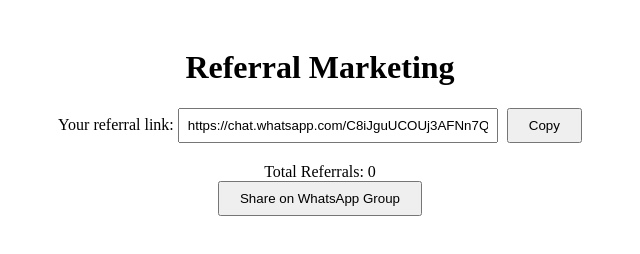
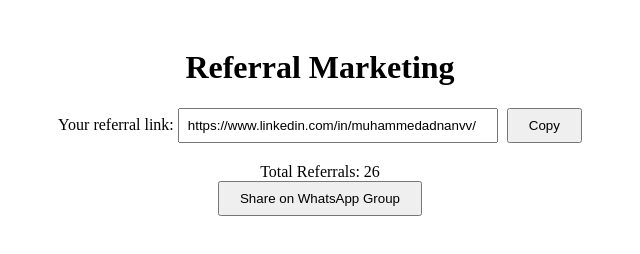
Before and after one commit to muhammedadnanv/refferalapp, a plain HTML site: page index.html in a window 1280 px wide. Both pictures are taken after a click on the button "Share on WhatsApp Group". Shown: the full height of the page, 320-960 px from the left. Drawn offline with Linux system fonts and the light colour scheme.

Commit message:
Update index.html

```diff
--- a/index.html
+++ b/index.html
@@ -42,17 +42,23 @@
     </div>
 
     <script>
-        const whatsappGroupLink = "https://chat.whatsapp.com/C8iJguUCOUj3AFNn7Q0hE2";
-
-        function generateReferralCode() {
-            return Math.random().toString(36).substr(2, 8).toUpperCase();
-        }
+        const referralLinks = [
+            "https://www.linkedin.com/in/muhammedadnanvv/",
+            "https://topmate.io/join/muhammad_adnan10",
+            "https://chat.whatsapp.com/C8iJguUCOUj3AFNn7Q0hE2",
+            "https://www.linkedin.com/in/adwebcomicagency/"
+        ];
+        let currentReferralIndex = 0;
 
         function updateReferralInfo() {
             const referralInput = document.getElementById('referral-input');
-            referralInput.value = whatsappGroupLink;
-            const referralCount = document.getElementById('referral-count-value');
-            referralCount.textContent = getReferralCount(); // Assume there's a function to fetch the count
+            const selectedLink = referralLinks[currentReferralIndex];
+            referralInput.value = selectedLink;
+            currentReferralIndex = (currentReferralIndex + 1) % referralLinks.length; // Loop through the links
+            // Here you can fetch the referral count asynchronously if needed
+            // For now, let's assume it's fetched successfully
+            const referralCount = getReferralCount(); // Assume there's a function to fetch the count
+            document.getElementById('referral-count-value').textContent = referralCount;
         }
 
         function copyReferralLink() {
@@ -63,20 +69,31 @@
         }
 
         function shareOnWhatsApp() {
-            const message = "Check out this referral link!";
             const referralInput = document.getElementById('referral-input');
-            const referralLink = referralInput.value;
-            const whatsappUrl = "https://api.whatsapp.com/send?text=" + encodeURIComponent(message + " " + referralLink);
+            const message = "Check out this referral link: " + referralInput.value;
+            const whatsappUrl = "https://api.whatsapp.com/send?text=" + encodeURIComponent(message);
             window.open(whatsappUrl, '_blank');
         }
 
         function getReferralCount() {
-            // Fetch referral count from database or any storage
-            // For now, let's assume it's stored in a variable
-            return 0; // Assume count is 0 initially
+            // Here you can fetch the referral count asynchronously if needed
+            // For now, let's return a random count for demonstration purposes
+            return Math.floor(Math.random() * 100); // Return a random count between 0 and 100
         }
 
         updateReferralInfo();
     </script>
+    <script>
+    if ('serviceWorker' in navigator) {
+        window.addEventListener('load', function() {
+            navigator.serviceWorker.register('/service-worker.js').then(function(registration) {
+                console.log('ServiceWorker registration successful with scope: ', registration.scope);
+            }, function(err) {
+                console.log('ServiceWorker registration failed: ', err);
+            });
+        });
+    }
+</script>
+
 </body>
 </html>
```
